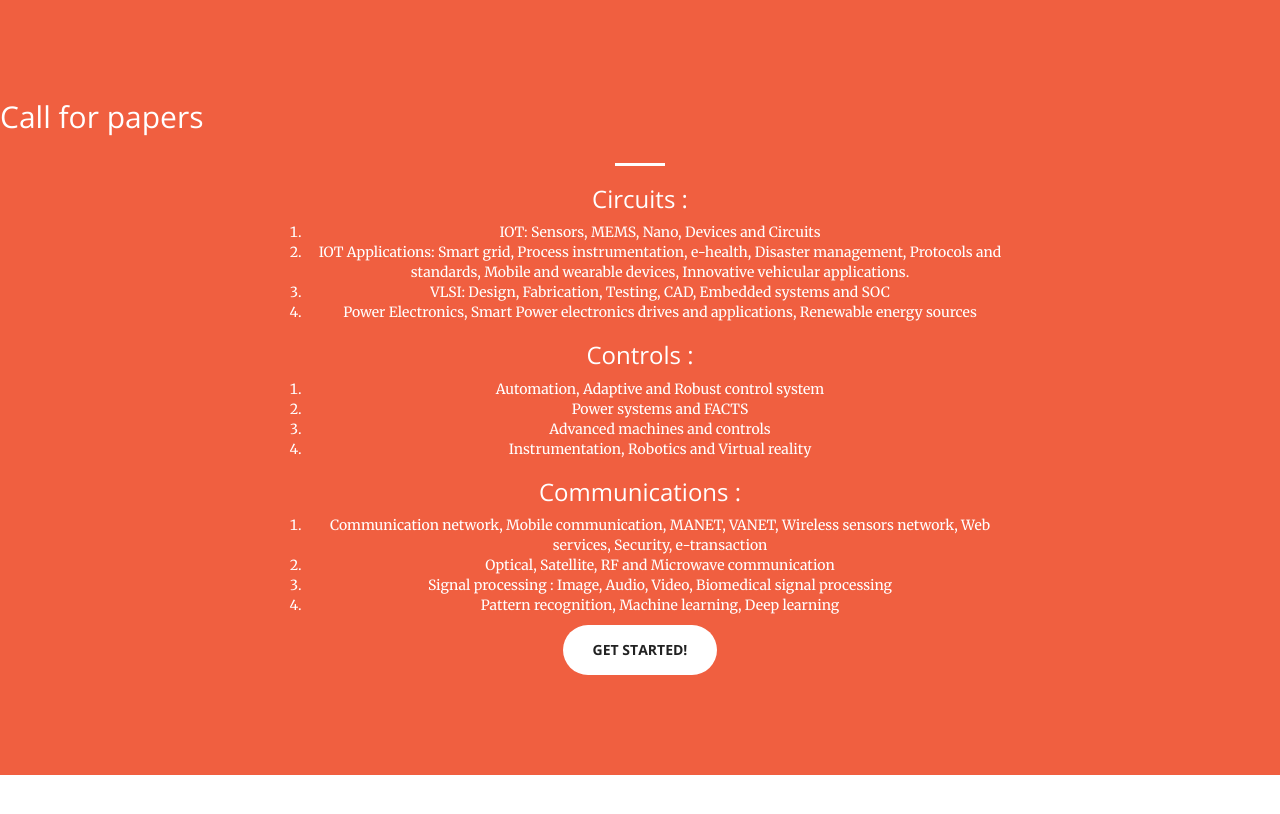
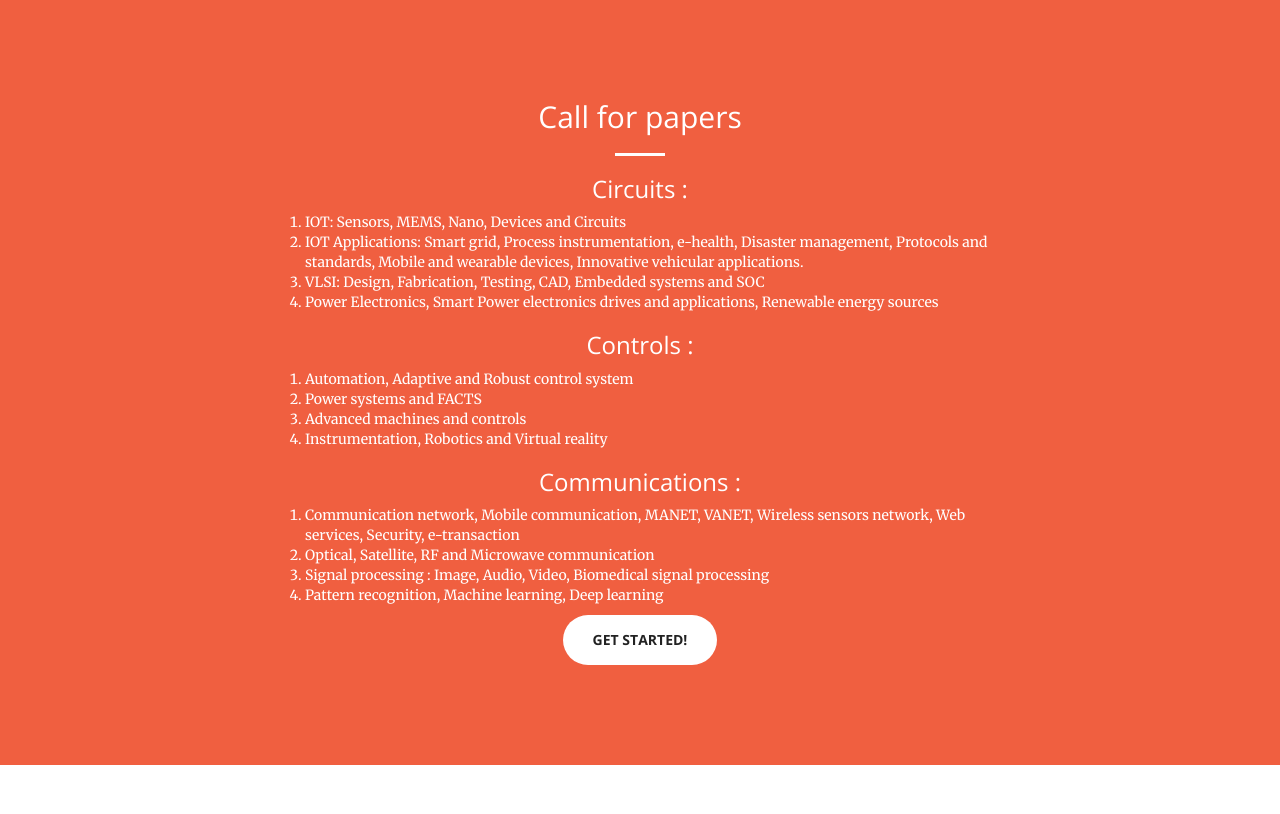
Before and after one commit to YoguBellad/ccube2017, a Jekyll site: the page built from call.html, in a window 1280 px wide. Shown: the top 814 px of the page. Built offline with Jekyll 4.4.1, drawn with Linux system fonts in a browser that asks for light colours.

Commit message:
align left

```diff
--- a/_layouts/callPage.html
+++ b/_layouts/callPage.html
@@ -6,21 +6,23 @@
 <body id="page-top">
 
   <section class="bg-primary" id="about">
-    <h2 class="section-heading">Call for papers</h2>
+
     <div class="container">
         <div class="row">
             <div class="col-lg-8 col-lg-offset-2 text-center">
-        <!--... -->
+         <h2 class="section-heading">Call for papers</h2>
                 <hr class="light">
               <h3>Circuits :</h3>
-<ol>
+<ol style="text-align: Left">
 <li>IOT: Sensors, MEMS, Nano,  Devices and Circuits </li>
 <li>IOT Applications: Smart grid, Process instrumentation, e-health, Disaster management, Protocols and standards, Mobile and wearable devices, Innovative vehicular applications. </li>
 <li>VLSI: Design, Fabrication, Testing, CAD, Embedded systems and SOC </li>
 <li>Power Electronics, Smart Power electronics drives and applications, Renewable energy sources </li>
 </ol>
+
+
 <h3>Controls :</h3>
-<ol>
+<ol style="text-align: Left">
 <li>Automation, Adaptive and Robust control system</li>
 <li>Power systems and FACTS</li>
 <li>Advanced machines and controls</li>
@@ -28,7 +30,7 @@
 </ol>
 
 <h3>Communications :</h3>
-<ol>
+<ol style="text-align: Left">
 <li>Communication network, Mobile communication, MANET, VANET, Wireless sensors network, Web services, Security, e-transaction</li>
 <li>Optical, Satellite, RF and Microwave communication</li>
 <li>Signal processing : Image, Audio, Video, Biomedical signal processing</li>
```
